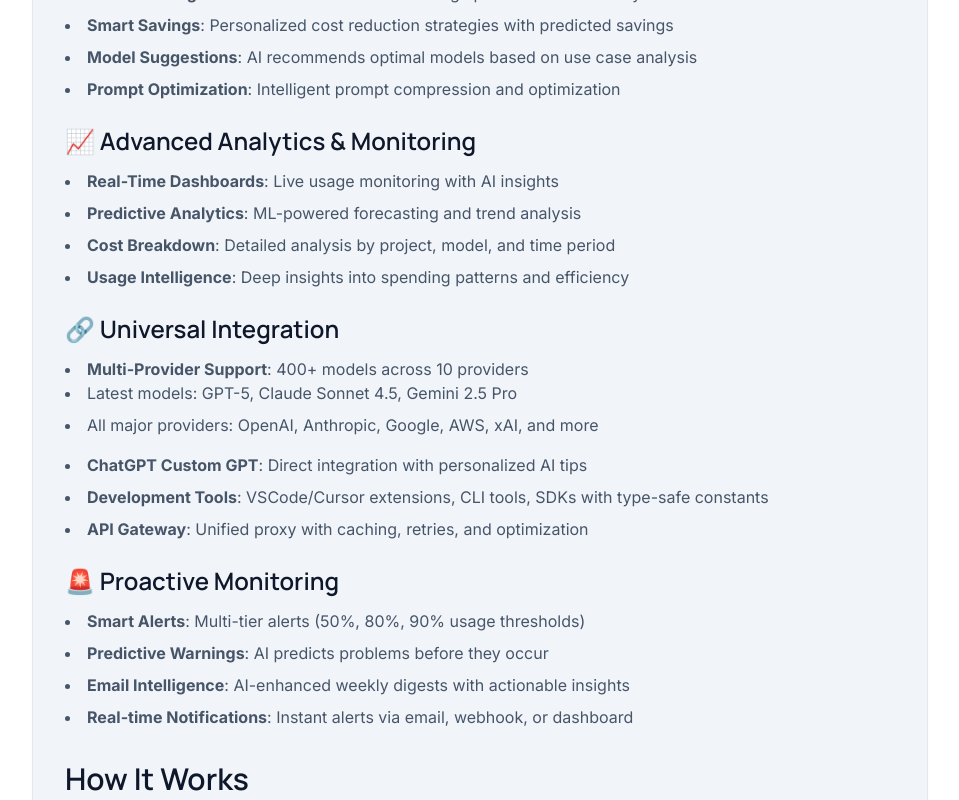
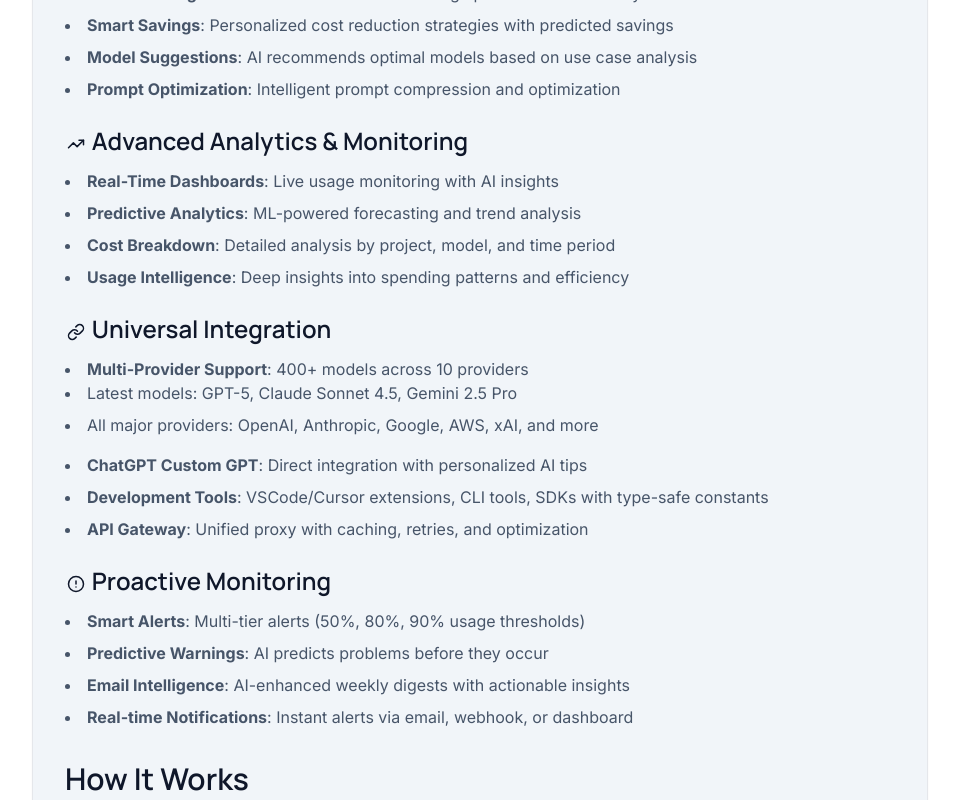
Before and after one commit to Hypothesize-Tech/costkatana-docs, a React (Vite) app: page /getting-started/introduction in a window 1280 px wide. Shown: the part 980-1780 px from the top of the page, without its empty margins (304-1263 px from the left). Built offline with nearby package versions, Linux system fonts and the light colour scheme.

Commit message:
Enhance Layout and MarkdownContent components by adding new icons and improving emoji handling. Update ExamplesPage and SupportedModelsPage to utilize new icon components for better visual representation.

```diff
--- a/src/components/Layout.tsx
+++ b/src/components/Layout.tsx
@@ -31,7 +31,8 @@ import {
     FileText,
     Package,
     Cpu,
-    BookMarked
+    BookMarked,
+    Heart
 } from 'lucide-react';
 import SearchModal from './SearchModal';
 
@@ -286,8 +287,8 @@ const Layout: React.FC<LayoutProps> = ({ children, darkMode, toggleDarkMode }) =
                                 <p className="text-sm text-light-text-secondary dark:text-dark-text-secondary">
                                     © 2025 Cost Katana. All rights reserved.
                                 </p>
-                                <p className="text-xs text-light-text-muted dark:text-dark-text-muted mt-1">
-                                    Made with ❤️ by the Cost Katana team
+                                <p className="text-xs text-light-text-muted dark:text-dark-text-muted mt-1 flex items-center justify-center md:justify-start">
+                                    Made with <Heart size={12} className="inline-block mx-1 text-red-500" fill="currentColor" /> by the Cost Katana team
                                 </p>
                             </div>
 
--- a/src/components/MarkdownContent.tsx
+++ b/src/components/MarkdownContent.tsx
@@ -3,7 +3,49 @@ import ReactMarkdown from 'react-markdown';
 import remarkGfm from 'remark-gfm';
 import rehypeHighlight from 'rehype-highlight';
 import rehypeRaw from 'rehype-raw';
-import { Copy, Check } from 'lucide-react';
+import {
+    Copy,
+    Check,
+    CheckCircle2,
+    BarChart3,
+    TrendingUp,
+    Zap,
+    AlertTriangle,
+    AlertCircle,
+    Circle,
+    PartyPopper,
+    Bot,
+    Sparkles,
+    Target,
+    Rocket,
+    DollarSign,
+    Trophy,
+    Settings,
+    Wrench,
+    Building,
+    Shield,
+    Palette,
+    Cloud,
+    Monitor,
+    Lightbulb,
+    Link,
+    Phone,
+    GraduationCap,
+    Heart,
+    X,
+    Microscope,
+    Wind,
+    FileText,
+    Eye,
+    Music,
+    Image,
+    Film,
+    Laptop,
+    Star,
+    Clipboard,
+    Calculator,
+    TrendingDown
+} from 'lucide-react';
 import toast from 'react-hot-toast';
 
 interface MarkdownContentProps {
@@ -23,6 +65,72 @@ const MarkdownContent: React.FC<MarkdownContentProps> = ({ content, className =
         } catch {
             toast.error('Failed to copy code');
         }
+    };
+
+    // Emoji to icon mapping
+    const emojiToIcon: Record<string, React.ComponentType<any>> = {
+        '✅': CheckCircle2,
+        '❌': X,
+        '⚠️': AlertTriangle,
+        '🚨': AlertCircle,
+        '🔴': Circle,
+        '📊': BarChart3,
+        '📈': TrendingUp,
+        '📉': TrendingDown,
+        '⚡': Zap,
+        '🎯': Target,
+        '🔧': Wrench,
+        '📝': FileText,
+        '💻': Laptop,
+        '🚀': Rocket,
+        '💡': Lightbulb,
+        '🤖': Bot,
+        '🔮': Sparkles,
+        '🎨': Palette,
+        '🏆': Trophy,
+        '💰': DollarSign,
+        '🔒': Shield,
+        '☁️': Cloud,
+        '✖️': X,
+        '🌪️': Wind,
+        '🖼️': Image,
+        '🎬': Film,
+        '🎵': Music,
+        '👁️': Eye,
+        '🧮': Calculator,
+        '🔬': Microscope,
+        '📋': Clipboard,
+        '🎉': PartyPopper,
+        '❤️': Heart,
+        '🖥️': Monitor,
+        '🛠️': Settings,
+        '⚙️': Settings,
+        '🛡️': Shield,
+        '🔗': Link,
+        '📞': Phone,
+        '🎓': GraduationCap,
+        '🏢': Building,
+        '⭐': Star,
+    };
+
+    // Function to replace emojis in text with icon components
+    const replaceEmojisWithIcons = (text: string): React.ReactNode => {
+        const emojiRegex = /(✅|❌|⚠️|🚨|🔴|📊|📈|📉|⚡|🎯|🔧|📝|💻|🚀|💡|🤖|🔮|🎨|🏆|💰|🔒|☁️|✖️|🌪️|🖼️|🎬|🎵|👁️|🧮|🔬|📋|🎉|❤️|🖥️|🛠️|⚙️|🛡️|🔗|📞|🎓|🏢|⭐)/g;
+        const parts = text.split(emojiRegex);
+
+        return parts.map((part, index) => {
+            const IconComponent = emojiToIcon[part];
+            if (IconComponent) {
+                return (
+                    <IconComponent
+                        key={index}
+                        size={18}
+                        className="inline-block mx-0.5 align-middle"
+                    />
+                );
+            }
+            return part;
+        });
     };
 
     // Custom components for markdown rendering
@@ -95,11 +203,16 @@ const MarkdownContent: React.FC<MarkdownContentProps> = ({ content, className =
         ),
 
         // Blockquotes
-        blockquote: ({ children, ...props }: any) => (
+        blockquote: ({ children, ...props }: any) => {
+            const processedChildren = React.Children.map(children, (child: any) =>
+                typeof child === 'string' ? replaceEmojisWithIcons(child) : child
+            );
+            return (
                 <blockquote className="border-l-4 border-primary-500 bg-primary-50 dark:bg-primary-900/20 p-4 my-4 rounded-r-lg" {...props}>
-                {children}
+                    {processedChildren}
                 </blockquote>
-        ),
+            );
+        },
 
         // Links
         a: ({ href, children, ...props }: any) => {
@@ -130,43 +243,80 @@ const MarkdownContent: React.FC<MarkdownContentProps> = ({ content, className =
             </ol>
         ),
 
-        li: ({ children, ...props }: any) => (
+        li: ({ children, ...props }: any) => {
+            // Process text content to replace emojis
+            const processChildren = (child: any): any => {
+                if (typeof child === 'string') {
+                    return replaceEmojisWithIcons(child);
+                }
+                return child;
+            };
+
+            const processedChildren = React.Children.map(children, processChildren);
+
+            return (
                 <li className="text-gray-600 dark:text-gray-300" {...props}>
-                {children}
+                    {processedChildren}
                 </li>
-        ),
+            );
+        },
 
         // Headings
-        h1: ({ children, ...props }: any) => (
+        h1: ({ children, ...props }: any) => {
+            const processedChildren = React.Children.map(children, (child: any) =>
+                typeof child === 'string' ? replaceEmojisWithIcons(child) : child
+            );
+            return (
                 <h1 className="text-4xl font-bold mb-6 text-gray-900 dark:text-white" {...props}>
-                {children}
+                    {processedChildren}
                 </h1>
-        ),
+            );
+        },
 
-        h2: ({ children, ...props }: any) => (
+        h2: ({ children, ...props }: any) => {
+            const processedChildren = React.Children.map(children, (child: any) =>
+                typeof child === 'string' ? replaceEmojisWithIcons(child) : child
+            );
+            return (
                 <h2 className="text-3xl font-semibold mt-8 mb-4 text-gray-800 dark:text-gray-100 border-b border-gray-200 dark:border-gray-700 pb-2" {...props}>
-                {children}
+                    {processedChildren}
                 </h2>
-        ),
+            );
+        },
 
-        h3: ({ children, ...props }: any) => (
+        h3: ({ children, ...props }: any) => {
+            const processedChildren = React.Children.map(children, (child: any) =>
+                typeof child === 'string' ? replaceEmojisWithIcons(child) : child
+            );
+            return (
                 <h3 className="text-2xl font-semibold mt-6 mb-3 text-gray-800 dark:text-gray-100" {...props}>
-                {children}
+                    {processedChildren}
                 </h3>
-        ),
+            );
+        },
 
-        h4: ({ children, ...props }: any) => (
+        h4: ({ children, ...props }: any) => {
+            const processedChildren = React.Children.map(children, (child: any) =>
+                typeof child === 'string' ? replaceEmojisWithIcons(child) : child
+            );
+            return (
                 <h4 className="text-xl font-medium mt-4 mb-2 text-gray-700 dark:text-gray-200" {...props}>
-                {children}
+                    {processedChildren}
                 </h4>
-        ),
+            );
+        },
 
         // Paragraphs
-        p: ({ children, ...props }: any) => (
+        p: ({ children, ...props }: any) => {
+            const processedChildren = React.Children.map(children, (child: any) =>
+                typeof child === 'string' ? replaceEmojisWithIcons(child) : child
+            );
+            return (
                 <p className="mb-4 leading-relaxed text-gray-600 dark:text-gray-300" {...props}>
-                {children}
+                    {processedChildren}
                 </p>
-        ),
+            );
+        },
 
         // Horizontal rules
         hr: ({ ...props }: any) => (
@@ -180,7 +330,7 @@ const MarkdownContent: React.FC<MarkdownContentProps> = ({ content, className =
                 e.target.style.display = 'none';
             };
 
-            const handleLoad = (e: any) => {
+            const handleLoad = () => {
                 console.log('Image loaded successfully:', src);
             };
 
--- a/src/pages/ExamplesPage.tsx
+++ b/src/pages/ExamplesPage.tsx
@@ -1,6 +1,6 @@
 import React from 'react';
 import { Link } from 'react-router-dom';
-import { ExternalLink, Github, Code, Terminal, FileCode, Layers, BookOpen } from 'lucide-react';
+import { ExternalLink, Github, Code, Terminal, FileCode, Layers, BookOpen, Rocket } from 'lucide-react';
 
 const ExamplesPage: React.FC = () => {
     return (
@@ -134,7 +134,7 @@ const ExamplesPage: React.FC = () => {
                 {/* Performance & Optimization */}
                 <div className="mb-8">
                     <h3 className="text-xl font-semibold mb-4 flex items-center text-gray-900 dark:text-white">
-                        <span className="text-2xl mr-2">🚀</span>
+                        <Rocket className="mr-2" size={24} />
                         Performance & Optimization
                     </h3>
                     <div className="space-y-3">
```
Also changed, not shown: src/pages/SupportedModelsPage.tsx (+59 -28 lines). Lines whose indentation alone changed are shown as unchanged.
